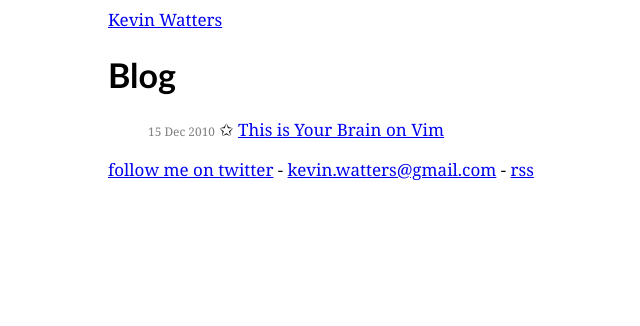
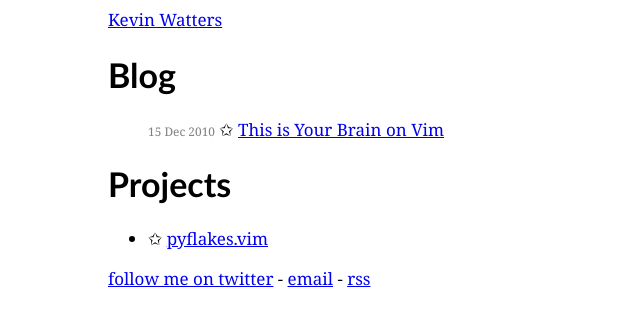
Before and after one commit to kevinw/kevinw.github.com, a Jekyll site: the page built from index.html, in a window 1280 px wide. Shown: the top 326 px of the page, without its empty margins (182-822 px from the left). Built offline with Jekyll 4.4.1, drawn with Linux system fonts in a browser that asks for light colours.

Commit message:
add pyflakes project.

```diff
--- a/_includes/twitter.html
+++ b/_includes/twitter.html
@@ -1,4 +1,4 @@
 
 <div class="footer">
-    <a href="http://twitter.com/kevinwatters">follow me on twitter</a> - <a href="mailto:kevin.watters@gmail.com">kevin.watters@gmail.com</a> - <a href="http://feeds.feedburner.com/symbolsystem">rss</a>
+    <a href="http://twitter.com/kevinwatters">follow me on twitter</a> - <a href="mailto:kevin.watters@gmail.com">email</a> - <a href="http://feeds.feedburner.com/symbolsystem">rss</a>
 </div>
--- a/index.html
+++ b/index.html
@@ -12,6 +12,10 @@ title: Kevin Watters
         <a href="{{ post.url }}">{{ post.title }}</a></li>
         {% endfor %}
     </ul>
+    <h1>Projects</h1>
+    <ul class="projects">
+        <li>&#x2729; <a href="http://symbolsystem.com/pyflakes-vim">pyflakes.vim</a></li>
+    </ul>
 </div>
 
 {% include twitter.html %}
```
